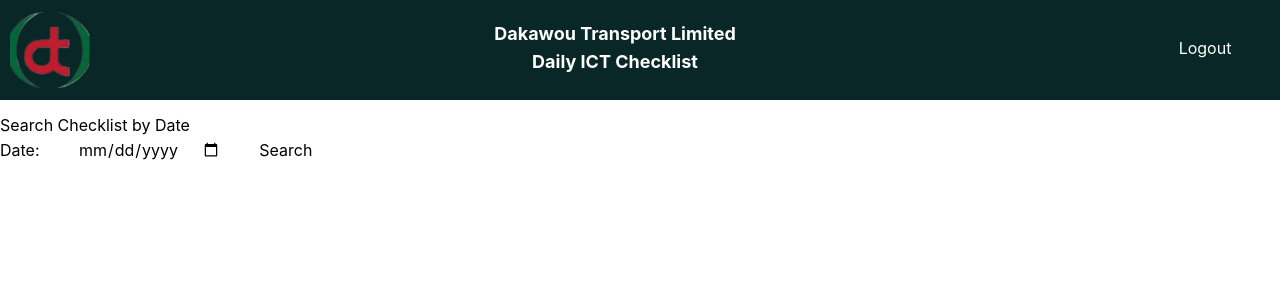
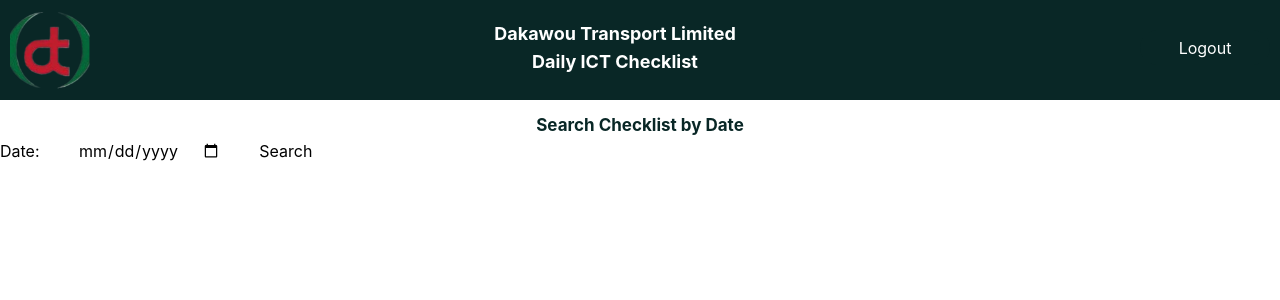
Before and after one commit to mumbi-prog/Checklist-Client, a React (Create React App) app: page / in a window 1280 px wide. Shown: the top 300 px of the page. Built offline with nearby package versions, Linux system fonts and the light colour scheme.

Commit message:
Styled Search page

```diff
--- a/src/components/checklist/Search.jsx
+++ b/src/components/checklist/Search.jsx
@@ -27,16 +27,20 @@ function SearchChecklist(){
         </div>
         <button className='logout-btn bg-button-color border-white text-white h-[35px] w-[130px] rounded-full align-center mt-[20px] mb-[25px] transition-transform transform hover:scale-105 hover:bg-white hover:text-button-color pointer'>Logout</button>
       </nav>
-      <h2>Search Checklist by Date</h2>
-      <label>
-        Date:
-        <input type="date" value={date} onChange={(e) => setDate(e.target.value)} />
-      </label>
-      <button onClick={handleSearch}>Search</button>
+
+      <div className='search-wrapper'>
+        <h2 className='search-heading'>Search Checklist by Date</h2>
+        <label >
+            Date:
+            <input type="date" value={date} onChange={(e) => setDate(e.target.value)} />
+        </label>
+        <button onClick={handleSearch}>Search</button>
+      </div>
+
 
       {checklist && (
         <div>
-          <h3>Checklist for {checklist.date}</h3>
+          <h3 className='h3 text-center color:button-color underline mt-[12px] font-medium' >Checklist for {checklist.date}</h3>
           <table>
             <thead>
                 <tr>
--- a/src/components/checklist/checklist.css
+++ b/src/components/checklist/checklist.css
@@ -29,6 +29,17 @@ nav{
     width: 70px;
     border-radius: 20%;
 } */
+
+.search-heading{
+    color:#092726;
+    text-align: center;
+    font-weight: bold;
+    font-size: 17px;
+}
+.search-wrapper label, button{
+    align-items: center;
+    justify-content: center;
+}
 .date{
     padding: 5% 40%;
 }
```
